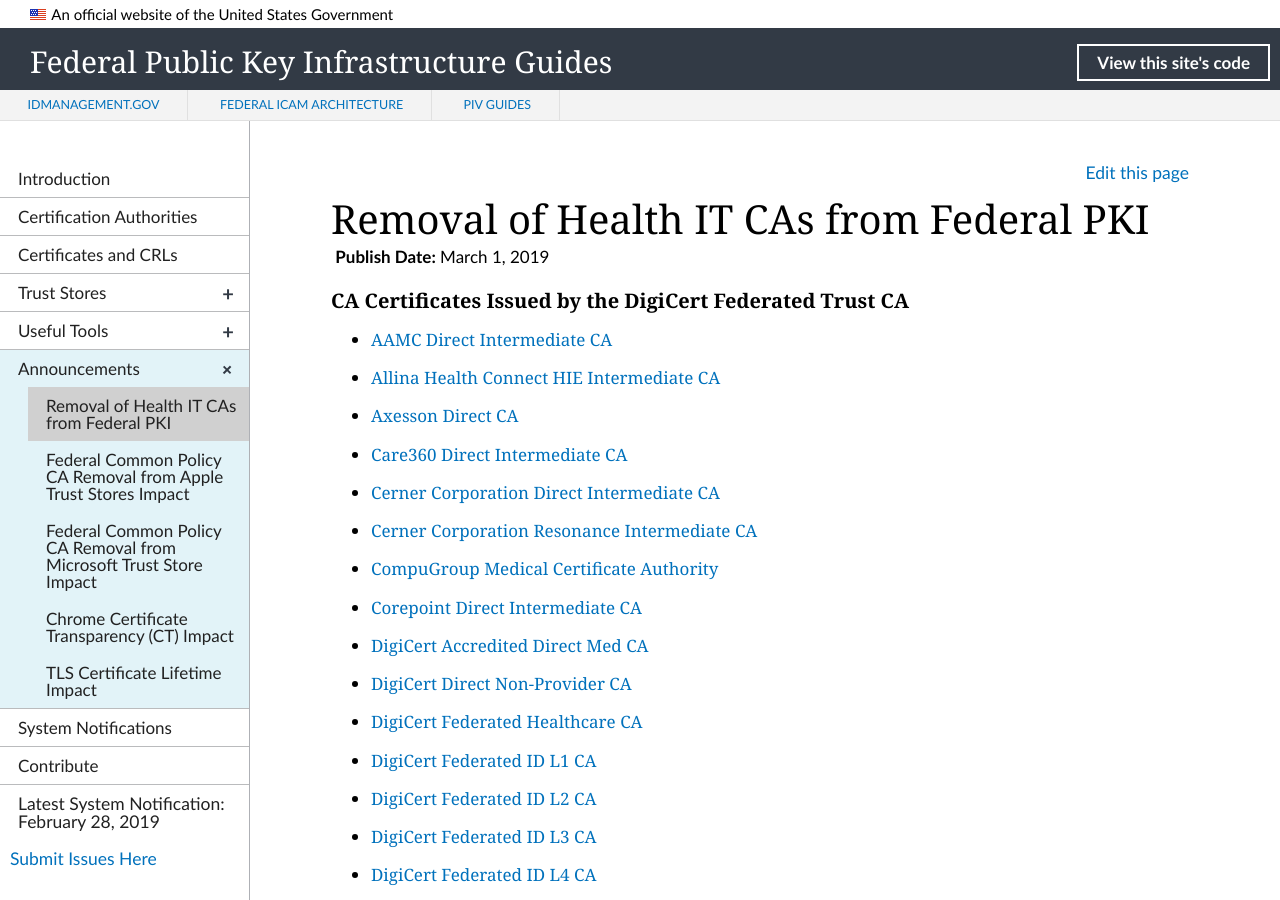
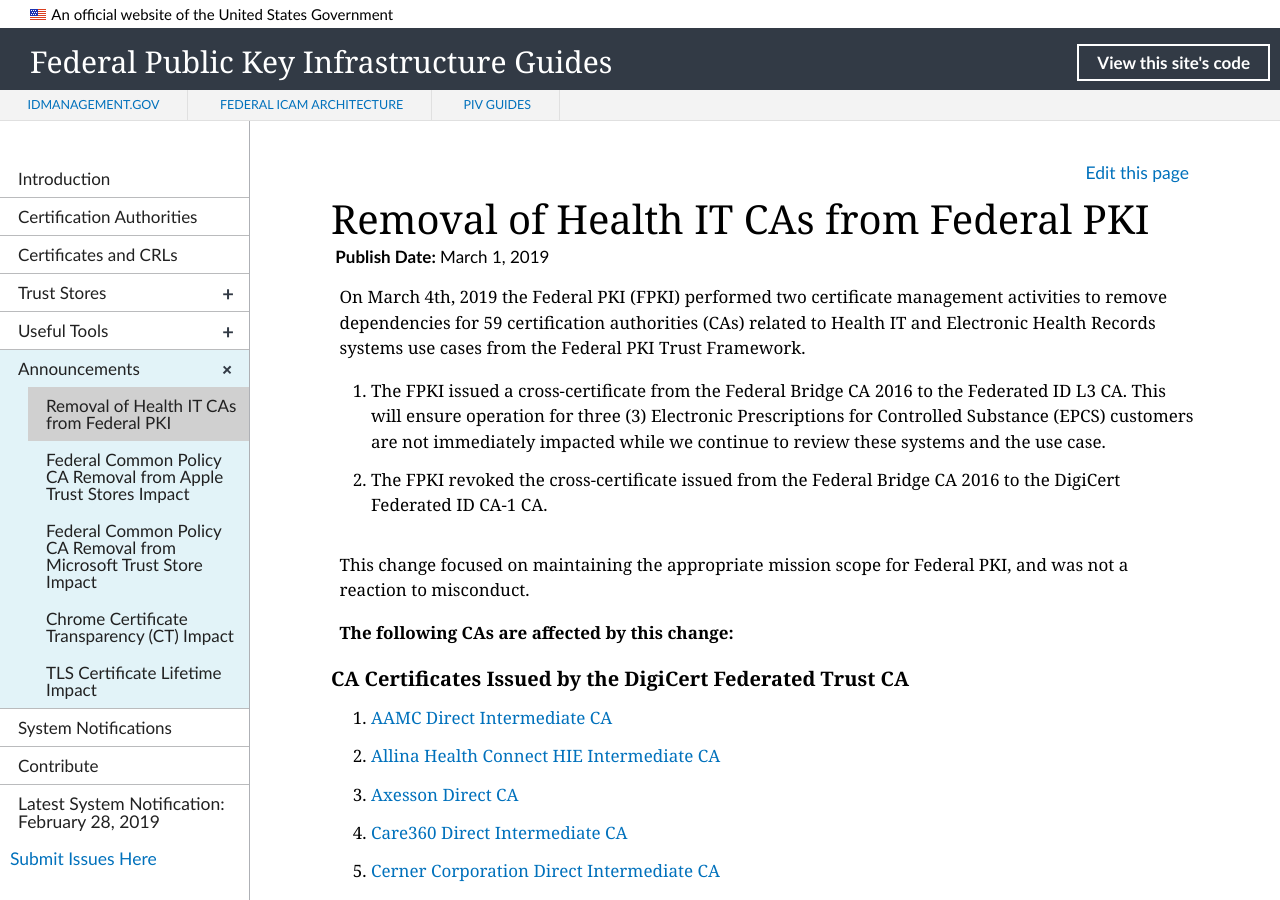
Before and after one commit to GSA/fpki-guides, a Jekyll site: the page built from _announcements/01_health_it_removal.md, in a window 1280 px wide and 900 px high. Built offline with Jekyll 4.4.1, drawn with Linux system fonts in a browser that asks for light colours; nearby versions of some CDN libraries; library files that are not in the unit come from our copies; some of the changed text lies outside the part shown.

Commit message:
Update 01_health_it_removal.md

```diff
--- a/_announcements/01_health_it_removal.md
+++ b/_announcements/01_health_it_removal.md
@@ -5,93 +5,106 @@
 pubDate: March 1, 2019
 collection: announcements
 permalink: announcements/health-it-removal/
-description: TBD
+description: On March 4th, 2019 the Federal PKI (FPKI) performed two certificate management activities to remove dependencies for 59 certification authorities (CAs) related to Health IT and Electronic Health Records systems use cases from the Federal PKI Trust Framework. This change focused on maintaining the appropriate mission scope for Federal PKI, and was not a reaction to misconduct. This announcement provides details related to the CAs affected by this change.
+
 ---
 
+On March 4th, 2019 the Federal PKI (FPKI) performed two certificate management activities to remove dependencies for 59 certification authorities (CAs) related to Health IT and Electronic Health Records systems use cases from the Federal PKI Trust Framework.
+
+1. The FPKI issued a cross-certificate from the Federal Bridge CA 2016 to the Federated ID L3 CA. This will ensure operation for three (3) Electronic Prescriptions for Controlled Substance (EPCS) customers are not immediately impacted while we continue to review these systems and the use case.
+2. The FPKI revoked the cross-certificate issued from the Federal Bridge CA 2016 to the DigiCert Federated ID CA-1 CA.
+
+This change focused on maintaining the appropriate mission scope for Federal PKI, and was not a reaction to misconduct.
+
+**The following CAs are affected by this change:**
+
 ### CA Certificates Issued by the DigiCert Federated Trust CA
-- [AAMC Direct Intermediate CA](#aamc-direct-intermediate-ca)
-- [Allina Health Connect HIE Intermediate CA](#allina-health-connect-hie-intermediate-ca)
-- [Axesson Direct CA](#axesson-direct-ca)
-- [Care360 Direct Intermediate CA](#care360-direct-intermediate-ca)
-- [Cerner Corporation Direct Intermediate CA](#cerner-corporation-direct-intermediate-ca)
-- [Cerner Corporation Resonance Intermediate CA](#cerner-corporation-resonance-intermediate-ca)
-- [CompuGroup Medical Certificate Authority](#compugroup-medical-certificate-authority)
-- [Corepoint Direct Intermediate CA](#corepoint-direct-intermediate-ca)
-- [DigiCert Accredited Direct Med CA](#digicert-accredited-direct-med-ca)
-- [DigiCert Direct Non-Provider CA](#digicert-direct-non-provider-ca)
-- [DigiCert Federated Healthcare CA](#digicert-federated-healthcare-ca)
-- [DigiCert Federated ID L1 CA](#digicert-federated-id-l1-ca)
-- [DigiCert Federated ID L2 CA](#digicert-federated-id-l2-ca)
-- [DigiCert Federated ID L3 CA](#digicert-federated-id-l3-ca)
-- [DigiCert Federated ID L4 CA](#digicert-federated-id-l4-ca)
-- [DigiCert Federated ID US L3 CA](#digicert-federated-id-us-l3-ca)
-- [DigiCert Federated ID US L4 CA](#digicert-federated-id-us-l4-ca)
-- [DigiCert Governmental Direct CA](#digicert-governmental-direct-ca)
-- [DigiCert Provisional Direct Med CA](#digicert-provisional-direct-med-ca)
-- [Indian Health Service-RPMS DIRECT Messaging CA](#indian-health-service-rpms-direct-messaging-ca)
-- [Inpriva Direct Federated CA](#inpriva-direct-federated-ca)
-- [INTEGRIS Direct Intermediate CA](#integris-direct-intermediate-ca)
-- [iShare Medical Direct Intermediate CA](#ishare-medical-direct-intermediate-ca)
-- [MedicaSoft Direct Intermediate CA](#medicasoft-direct-intermediate-ca)
-- [Medicity Direct CA](#medicity-direct-ca)
-- [MHIN Direct CA](#mhin-direct-ca)
-- [Mirth Direct Intermediate CA](#mirth-direct-intermediate-ca)
-- [MobileMD Direct Intermediate CA](#mobilemd-direct-intermediate-ca)
-- [MRO Direct Intermediate CA](#mro-direct-intermediate-ca)
-- [Oregon Health Authority Direct CA](#oregon-health-authority-direct-ca)
-- [Orion Health Direct Secure Messaging CA](#orion-health-direct-secure-messaging-ca)
-- [RelayHealth Direct CA](#relayhealth-direct-ca)
-- [Rochester RHIO Intermediate CA](#rochester-rhio-intermediate-ca)
-- [SCHIEx Direct CA](#schiex-direct-ca)
+1. [AAMC Direct Intermediate CA](#aamc-direct-intermediate-ca)
+1. [Allina Health Connect HIE Intermediate CA](#allina-health-connect-hie-intermediate-ca)
+1. [Axesson Direct CA](#axesson-direct-ca)
+1. [Care360 Direct Intermediate CA](#care360-direct-intermediate-ca)
+1. [Cerner Corporation Direct Intermediate CA](#cerner-corporation-direct-intermediate-ca)
+1. [Cerner Corporation Resonance Intermediate CA](#cerner-corporation-resonance-intermediate-ca)
+1. [CompuGroup Medical Certificate Authority](#compugroup-medical-certificate-authority)
+1. [Corepoint Direct Intermediate CA](#corepoint-direct-intermediate-ca)
+1. [DigiCert Accredited Direct Med CA](#digicert-accredited-direct-med-ca)
+1. [DigiCert Direct Non-Provider CA](#digicert-direct-non-provider-ca)
+1. [DigiCert Federated Healthcare CA](#digicert-federated-healthcare-ca)
+1. [DigiCert Federated ID L1 CA](#digicert-federated-id-l1-ca)
+1. [DigiCert Federated ID L2 CA](#digicert-federated-id-l2-ca)
+1. [DigiCert Federated ID L3 CA](#digicert-federated-id-l3-ca)
+1. [DigiCert Federated ID L4 CA](#digicert-federated-id-l4-ca)
+1. [DigiCert Federated ID US L3 CA](#digicert-federated-id-us-l3-ca)
+1. [DigiCert Federated ID US L4 CA](#digicert-federated-id-us-l4-ca)
+1. [DigiCert Governmental Direct CA](#digicert-governmental-direct-ca)
+1. [DigiCert Provisional Direct Med CA](#digicert-provisional-direct-med-ca)
+1. [Indian Health Service-RPMS DIRECT Messaging CA](#indian-health-service-rpms-direct-messaging-ca)
+1. [Inpriva Direct Federated CA](#inpriva-direct-federated-ca)
+1. [INTEGRIS Direct Intermediate CA](#integris-direct-intermediate-ca)
+1. [iShare Medical Direct Intermediate CA](#ishare-medical-direct-intermediate-ca)
+1. [MedicaSoft Direct Intermediate CA](#medicasoft-direct-intermediate-ca)
+1. [Medicity Direct CA](#medicity-direct-ca)
+1. [MHIN Direct CA](#mhin-direct-ca)
+1. [Mirth Direct Intermediate CA](#mirth-direct-intermediate-ca)
+1. [MobileMD Direct Intermediate CA](#mobilemd-direct-intermediate-ca)
+1. [MRO Direct Intermediate CA](#mro-direct-intermediate-ca)
+1. [Oregon Health Authority Direct CA](#oregon-health-authority-direct-ca)
+1. [Orion Health Direct Secure Messaging CA](#orion-health-direct-secure-messaging-ca)
+1. [RelayHealth Direct CA](#relayhealth-direct-ca)
+1. [Rochester RHIO Intermediate CA](#rochester-rhio-intermediate-ca)
+1. [SCHIEx Direct CA](#schiex-direct-ca)
 
 ### CA Certificates Issued by the DigiCert Federated Trust CA-1
-- [MIDIGATE CA](#midigate-ca)
-- [Trinity Health Direct CA](#trinity-health-direct-ca)
+1. [MIDIGATE CA](#midigate-ca)
+1. [Trinity Health Direct CA](#trinity-health-direct-ca)
 
 ### CA Certificates Issued by the Orion Health Direct Secure Messaging CA
-- [Alaska eHealth Network CA]()
-- [Cal INDEX CA]()
-- [Catholic Health Initiatives CA]()
-- [Greenville Health System CA]()
-- [Highmark Tapestry HIE CA]()
-- [Huntsville Hospital System CA]()
-- [Inland Empire Health Information Exchange]()
-- [Jax HR Saint Vincents HIE CA]()
-- [KeystoneHIE KeyHIE CA]()
-- [Louisiana Health Care Quality Forum CA]()
-- [Mary Washington Healthcare CA]()
-- [Mass HIway CA]()
-- [Mississippi Division of Medicaid CA]()
-- [New Hampshire Health Information Organization CA]()
-- [New Mexico Health Information Collaborative CA]()
-- [North Carolina Health Information Exchange CA]()
-- [North Dakota Information Technology Department CA]()
-- [Oklahoma State Department of Health CA]()
-- [Optioncare CA]()
-- [Orion Health Direct Secure Messaging Public HISP CA]()
-- [Rush Health CA]()
-- [Sutter Health CA]()
-- [The Koble Group CA]()
-- [Western Connecticut Health Network CA]()
-
+1. [Alaska eHealth Network CA](#alaska-ehealth-network-ca)
+1. [Cal INDEX CA](#cal-index-ca)(#highmark-tapestry-hie-ca)
+1. [Catholic Health Initiatives CA](#catholic-health-initiatives-ca)
+1. [Greenville Health System CA](#greenville-health-system-ca)
+1. [Highmark Tapestry HIE CA](#huntsville-hospital-system-ca)
+1. [Huntsville Hospital System CA](#inland-empire-health-information-exchange)
+1. [Inland Empire Health Information Exchange]
+1. [Jax HR Saint Vincents HIE CA](#jax-hr-saint-vincents-hie-ca)
+1. [KeystoneHIE KeyHIE CA](#keystonehie-keyhie-ca)
+1. [Louisiana Health Care Quality Forum CA](#louisiana-health-care-quality-forum-ca)
+1. [Mary Washington Healthcare CA](#mary-washington-healthcare-ca)
+1. [Mass HIway CA](#mass-hiway-ca)
+1. [Mississippi Division of Medicaid CA](#mississippi-division-of-medicaid-ca)
+1. [New Hampshire Health Information Organization CA](#new-hampshire-health-information-organization-ca)
+1. [New Mexico Health Information Collaborative CA](#new-mexico-health-information-collaborative-ca)
+1. [North Carolina Health Information Exchange CA](#north-carolina-health-information-exchange-ca)
+1. [North Dakota Information Technology Department CA](#north-dakota-information-technology-department-ca)
+1. [Oklahoma State Department of Health CA](#oklahoma-state-department-of-health-ca)
+1. [Optioncare CA](#optioncare-ca)
+1. [Orion Health Direct Secure Messaging Public HISP CA](#orion-health-direct-secure-messaging-public-hisp-ca)
+1. [Rush Health CA](#rush-health-ca)
+1. [Sutter Health CA](#sutter-health-ca)
+1. [The Koble Group CA](#the-koble-group-ca)
+1. [Western Connecticut Health Network CA](#western-connecticut-health-network-ca)
 
 These CAs are still active but no longer a part of Federal PKI
 
-## You should never encounter certs from these CAs for the majority of mission operational use cases including:
+### You should never encounter certs from these CAs for the majority of mission operational use cases including:
 - VPNs
 - Enterprise ICAM SSO
 - Federation services used for identity and authentication of end users
 - Direct network authentication
 
-## What are these used for?
+### What are these used for?
 - Healthcare IT and Electronic Health Records systems
 
-## What should an agency engineer do
-Free to remove these CAs from any embedded trust lists used for the above purposes
+### What should an agency engineer do?
+- Free to remove these CAs from any embedded trust lists used for the above purposes
+
+### Who can I contact for help or more information?
+- Email us at fpki@gsa.gov
 
 
+### Detailed Certificate Authority Information
 
-###  CA Certificates Issued by the DigiCert Federated Trust CA
+####  CA Certificates Issued by the DigiCert Federated Trust CA
 
 ###  AAMC Direct Intermediate CA
 -	Serial #: 0B6957DF612F5190A590DCA544B775A1
```
